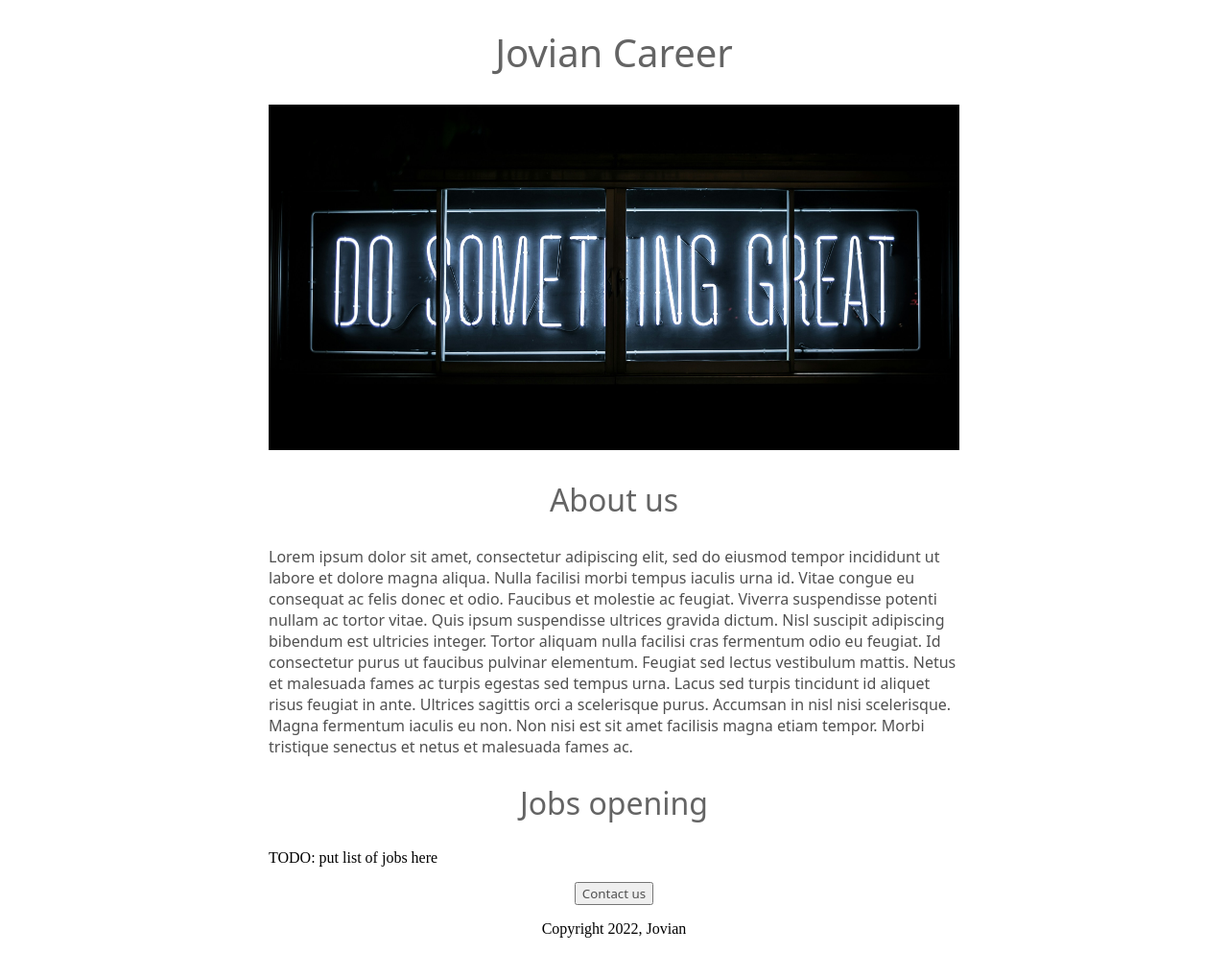
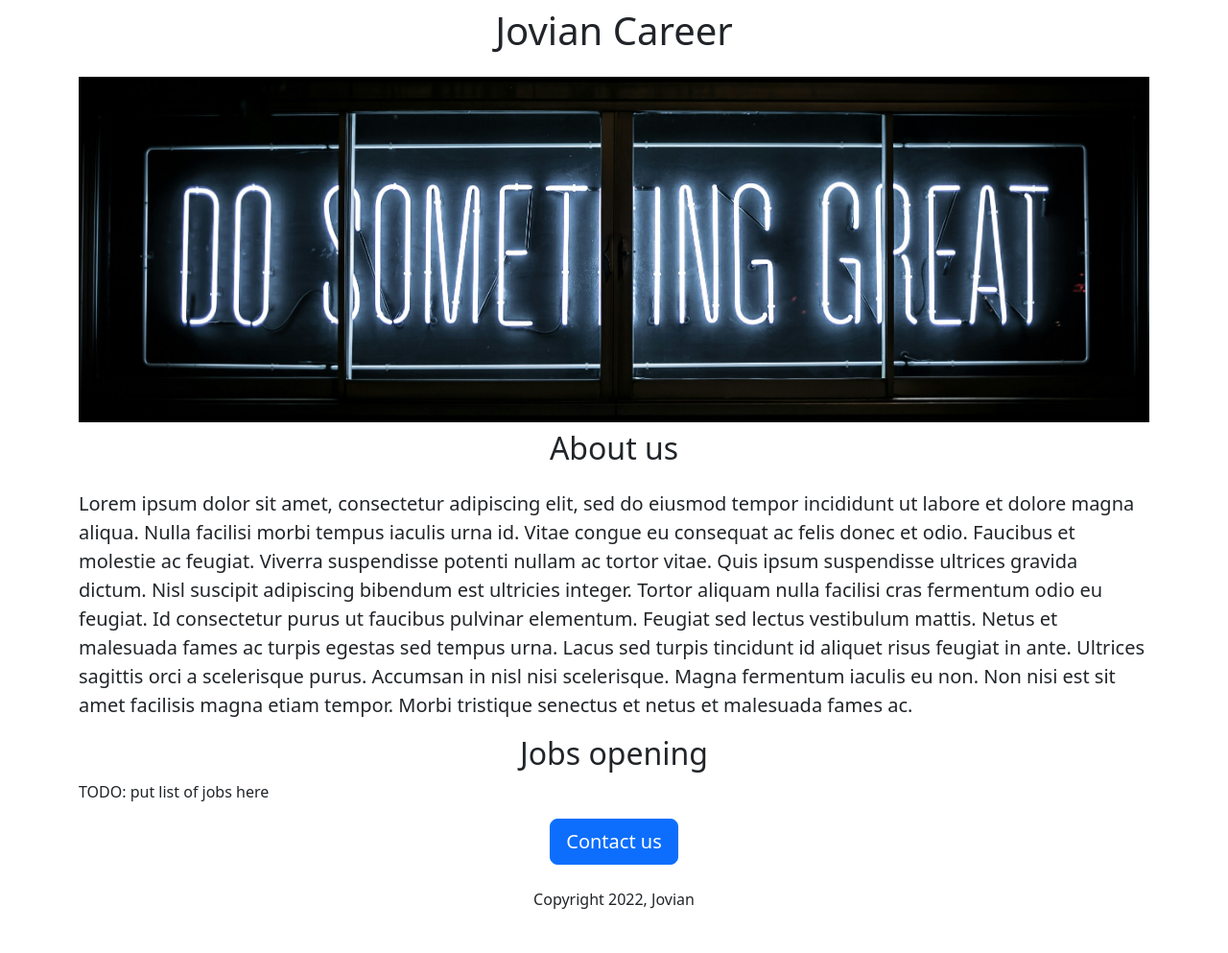
Before and after one commit to psiq-guilherme/my-clinic, a Flask app: page / in a window 1280 px wide. Shown: the whole page at 96% size. After the commit the page ends 947 px from the top, so only its background shows below. Run offline with Flask 3, Linux system fonts and the light colour scheme.

Commit message:
bootstrap

```diff
--- a/templates/home.html
+++ b/templates/home.html
@@ -4,51 +4,26 @@
     <meta charset="UTF-8">
     <meta name="viewport" content="width=device-width, initial-scale=1.0">
     <title>Jovian Career</title>
+    <link href="https://cdn.jsdelivr.net/npm/bootstrap@5.3.2/dist/css/bootstrap.min.css" rel="stylesheet" integrity="sha384-T3c6CoIi6uLrA9TneNEoa7RxnatzjcDSCmG1MXxSR1GAsXEV/Dwwykc2MPK8M2HN" crossorigin="anonymous">
     <style>
-        h1 {
-            font-size: 40px;
-            font-family: system-ui, -apple-system, BlinkMacSystemFont, 'Segoe UI', Roboto, Oxygen, Ubuntu, Cantarell, 'Open Sans', 'Helvetica Neue', sans-serif;
-            font-weight: normal;
-            color: rgb(100, 100, 100);
-            text-align: center;
-        }
-
         #banner {
+            height: 360px;
             width: 100%;
-            height: 360px;
             object-fit: cover;
-        }
-
-        h2 {
-            font-family: system-ui, -apple-system, BlinkMacSystemFont, 'Segoe UI', Roboto, Oxygen, Ubuntu, Cantarell, 'Open Sans', 'Helvetica Neue', sans-serif;
-            font-size: 32px;
-            color: rgb(100, 100, 100);
-            text-align: center;
-            font-weight: normal;
-        }
-
-        #container {
-            margin: 0 auto;
-            max-width: 720px;
-        }
-
-        .bodytext {
-            font-family: system-ui, -apple-system, BlinkMacSystemFont, 'Segoe UI', Roboto, Oxygen, Ubuntu, Cantarell, 'Open Sans', 'Helvetica Neue', sans-serif;
-            color: rgb(80, 80, 80);
         }
     </style>
 </head>
 <body>
-    <div id="container">
-        <h1>Jovian Career</h1>
-        <img id="banner" src="static/banner.jpg" alt="Banner image">
-        <h2>About us</h2>
-        <p class="bodytext">Lorem ipsum dolor sit amet, consectetur adipiscing elit, sed do eiusmod tempor incididunt ut labore et dolore magna aliqua. Nulla facilisi morbi tempus iaculis urna id. Vitae congue eu consequat ac felis donec et odio. Faucibus et molestie ac feugiat. Viverra suspendisse potenti nullam ac tortor vitae. Quis ipsum suspendisse ultrices gravida dictum. Nisl suscipit adipiscing bibendum est ultricies integer. Tortor aliquam nulla facilisi cras fermentum odio eu feugiat. Id consectetur purus ut faucibus pulvinar elementum. Feugiat sed lectus vestibulum mattis. Netus et malesuada fames ac turpis egestas sed tempus urna. Lacus sed turpis tincidunt id aliquet risus feugiat in ante. Ultrices sagittis orci a scelerisque purus. Accumsan in nisl nisi scelerisque. Magna fermentum iaculis eu non. Non nisi est sit amet facilisis magna etiam tempor. Morbi tristique senectus et netus et malesuada fames ac.</p>
-        <h2>Jobs opening</h2>
+    <div class="container">
+        <h1 class="text-center mt-2 mb-4">Jovian Career</h1>
+        <img id="banner" class="img-fluid" src="static/banner.jpg" alt="Banner image">
+        <h2 class="text-center mt-2 mb-4">About us</h2>
+        <p class="lead">Lorem ipsum dolor sit amet, consectetur adipiscing elit, sed do eiusmod tempor incididunt ut labore et dolore magna aliqua. Nulla facilisi morbi tempus iaculis urna id. Vitae congue eu consequat ac felis donec et odio. Faucibus et molestie ac feugiat. Viverra suspendisse potenti nullam ac tortor vitae. Quis ipsum suspendisse ultrices gravida dictum. Nisl suscipit adipiscing bibendum est ultricies integer. Tortor aliquam nulla facilisi cras fermentum odio eu feugiat. Id consectetur purus ut faucibus pulvinar elementum. Feugiat sed lectus vestibulum mattis. Netus et malesuada fames ac turpis egestas sed tempus urna. Lacus sed turpis tincidunt id aliquet risus feugiat in ante. Ultrices sagittis orci a scelerisque purus. Accumsan in nisl nisi scelerisque. Magna fermentum iaculis eu non. Non nisi est sit amet facilisis magna etiam tempor. Morbi tristique senectus et netus et malesuada fames ac.</p>
+        <h2 class="text-center">Jobs opening</h2>
         <p>TODO: put list of jobs here</p>
-        <div style="text-align: center;">
-            <button class="bodytext" id="contactbutton">Contact us</button>
-            <p>Copyright 2022, Jovian</p>
+        <div class="text-center">
+            <button class="btn btn-primary btn-lg" id="contactbutton">Contact us</button>
+            <p class="mt-4">Copyright 2022, Jovian</p>
         </div>
 
     </div>
```
